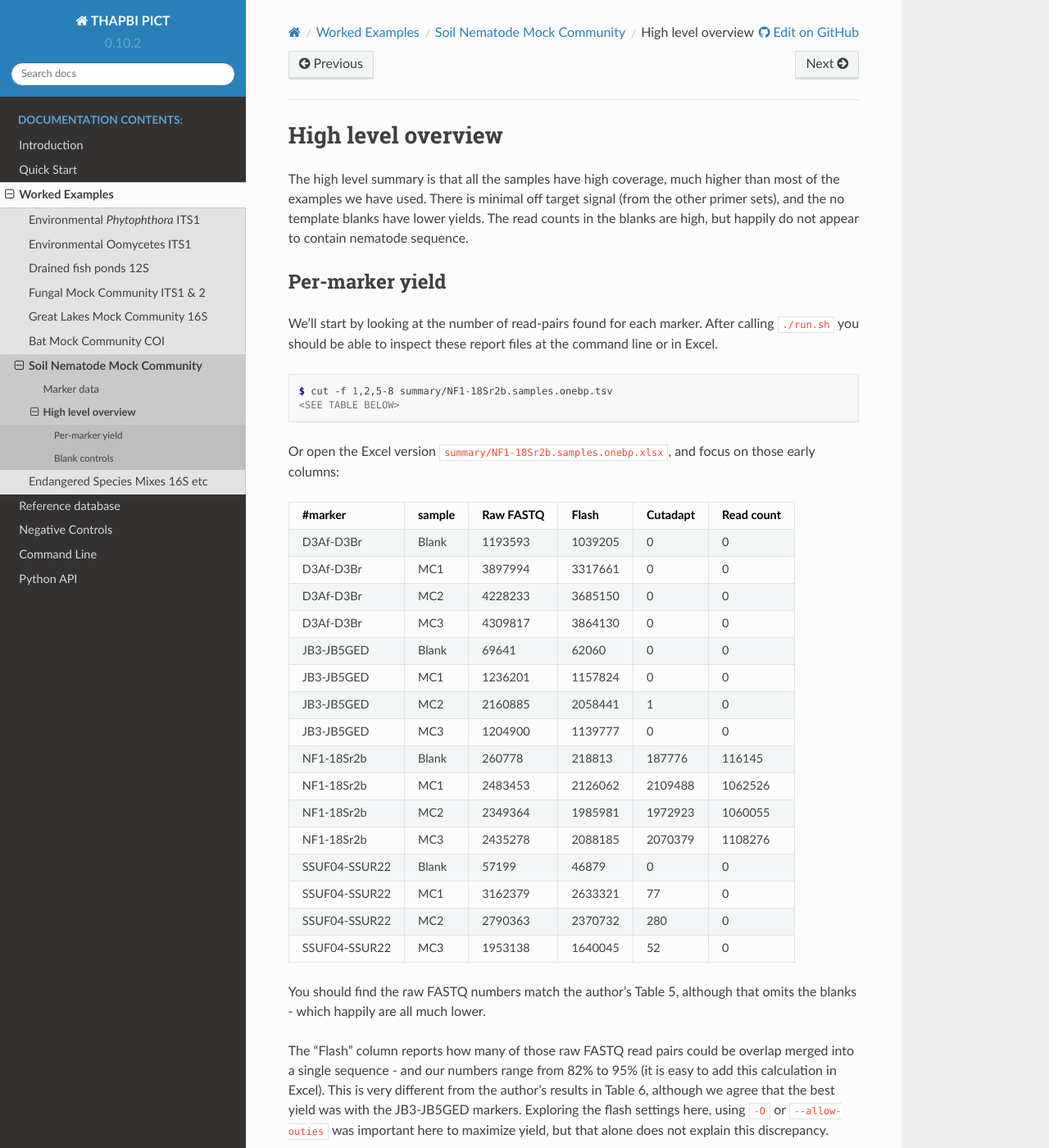
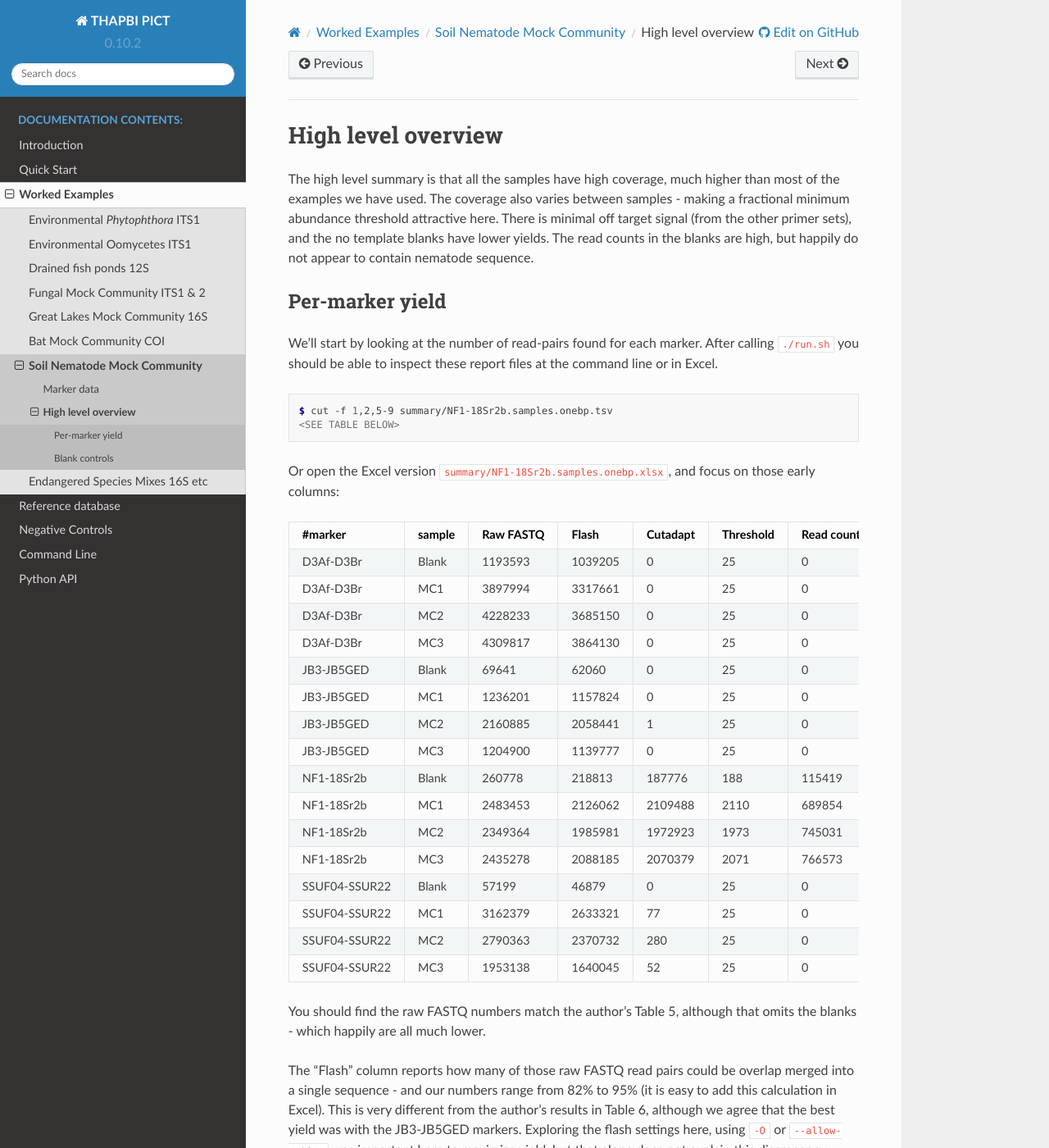
Before and after one commit to peterjc/thapbi-pict, a Sphinx documentation site: the page built from docs/examples/soil_nematodes/overview.rst, in a window 1280 px wide and 1400 px high. Shown: the whole window at 82% size. Built offline with Sphinx 7.4.7 and the Read the Docs theme 2.0.0, drawn with Linux system fonts in a browser that asks for light colours; pages that are not in the unit, such as notebooks, are missing from menus; some of the changed text lies outside the part shown.

Commit message:
Use 0.1% threshold & lower absolute threshold in soil_nematodes

```diff
--- a/docs/examples/soil_nematodes/overview.rst
+++ b/docs/examples/soil_nematodes/overview.rst
@@ -2,10 +2,11 @@ High level overview
 ===================
 
 The high level summary is that all the samples have high coverage, much higher
-than most of the examples we have used. There is minimal off target signal
-(from the other primer sets), and the no template blanks have lower yields.
-The read counts in the blanks are high, but happily do not appear to contain
-nematode sequence.
+than most of the examples we have used. The coverage also varies between
+samples - making a fractional minimum abundance threshold attractive here.
+There is minimal off target signal (from the other primer sets), and the no
+template blanks have lower yields. The read counts in the blanks are high, but
+happily do not appear to contain nematode sequence.
 
 Per-marker yield
 ----------------
@@ -16,32 +17,32 @@ at the command line or in Excel.
 
 .. code:: console
 
-    $ cut -f 1,2,5-8 summary/NF1-18Sr2b.samples.onebp.tsv
+    $ cut -f 1,2,5-9 summary/NF1-18Sr2b.samples.onebp.tsv
     <SEE TABLE BELOW>
 
 Or open the Excel version ``summary/NF1-18Sr2b.samples.onebp.xlsx``, and focus
 on those early columns:
 
-============= ====== ========= ======= ======== ==========
-#marker       sample Raw FASTQ Flash   Cutadapt Read count
-============= ====== ========= ======= ======== ==========
-D3Af-D3Br     Blank  1193593   1039205 0        0
-D3Af-D3Br     MC1    3897994   3317661 0        0
-D3Af-D3Br     MC2    4228233   3685150 0        0
-D3Af-D3Br     MC3    4309817   3864130 0        0
-JB3-JB5GED    Blank  69641     62060   0        0
-JB3-JB5GED    MC1    1236201   1157824 0        0
-JB3-JB5GED    MC2    2160885   2058441 1        0
-JB3-JB5GED    MC3    1204900   1139777 0        0
-NF1-18Sr2b    Blank  260778    218813  187776   116145
-NF1-18Sr2b    MC1    2483453   2126062 2109488  1062526
-NF1-18Sr2b    MC2    2349364   1985981 1972923  1060055
-NF1-18Sr2b    MC3    2435278   2088185 2070379  1108276
-SSUF04-SSUR22 Blank  57199     46879   0        0
-SSUF04-SSUR22 MC1    3162379   2633321 77       0
-SSUF04-SSUR22 MC2    2790363   2370732 280      0
-SSUF04-SSUR22 MC3    1953138   1640045 52       0
-============= ====== ========= ======= ======== ==========
+============= ====== ========= ======= ======== ========= ==========
+#marker       sample Raw FASTQ Flash   Cutadapt Threshold Read count
+============= ====== ========= ======= ======== ========= ==========
+D3Af-D3Br     Blank  1193593   1039205 0        25        0
+D3Af-D3Br     MC1    3897994   3317661 0        25        0
+D3Af-D3Br     MC2    4228233   3685150 0        25        0
+D3Af-D3Br     MC3    4309817   3864130 0        25        0
+JB3-JB5GED    Blank  69641     62060   0        25        0
+JB3-JB5GED    MC1    1236201   1157824 0        25        0
+JB3-JB5GED    MC2    2160885   2058441 1        25        0
+JB3-JB5GED    MC3    1204900   1139777 0        25        0
+NF1-18Sr2b    Blank  260778    218813  187776   188       115419
+NF1-18Sr2b    MC1    2483453   2126062 2109488  2110      689854
+NF1-18Sr2b    MC2    2349364   1985981 1972923  1973      745031
+NF1-18Sr2b    MC3    2435278   2088185 2070379  2071      766573
+SSUF04-SSUR22 Blank  57199     46879   0        25        0
+SSUF04-SSUR22 MC1    3162379   2633321 77       25        0
+SSUF04-SSUR22 MC2    2790363   2370732 280      25        0
+SSUF04-SSUR22 MC3    1953138   1640045 52       25        0
+============= ====== ========= ======= ======== ========= ==========
 
 You should find the raw FASTQ numbers match the author's Table 5, although
 that omits the blanks - which happily are all much lower.
@@ -59,9 +60,11 @@ trimmed with the NF1-18Sr2b primers, and happily we get high numbers only for
 the NF1-18Sr2b samples, but low levels from the other samples. That could be
 barcode leakage in the demultiplexing, or actual unwanted DNA in the samples.
 
-The final column highlighted here is the "Read count" after applying our
-minimum abundance threshold - and now we only get reads from the NF1-18Sr2b
-samples.
+Then we have our "Threshold" and the final column highlighted here is the
+"Read count" after applying our minimum abundance threshold - and now we only
+get reads from the NF1-18Sr2b samples. Most of the threshold values are the
+absolute threshold picked with ``-a 25`` while the larger thresholds are via
+``-f 0.001``, meaning at least 0.1% of the reads for that primer pair.
 
 We can repeat this for the other three primer sets, and the same pattern is
 observed - strong signal only for the matching samples (with the blanks giving
```
Also changed, not shown: 1 other file.
